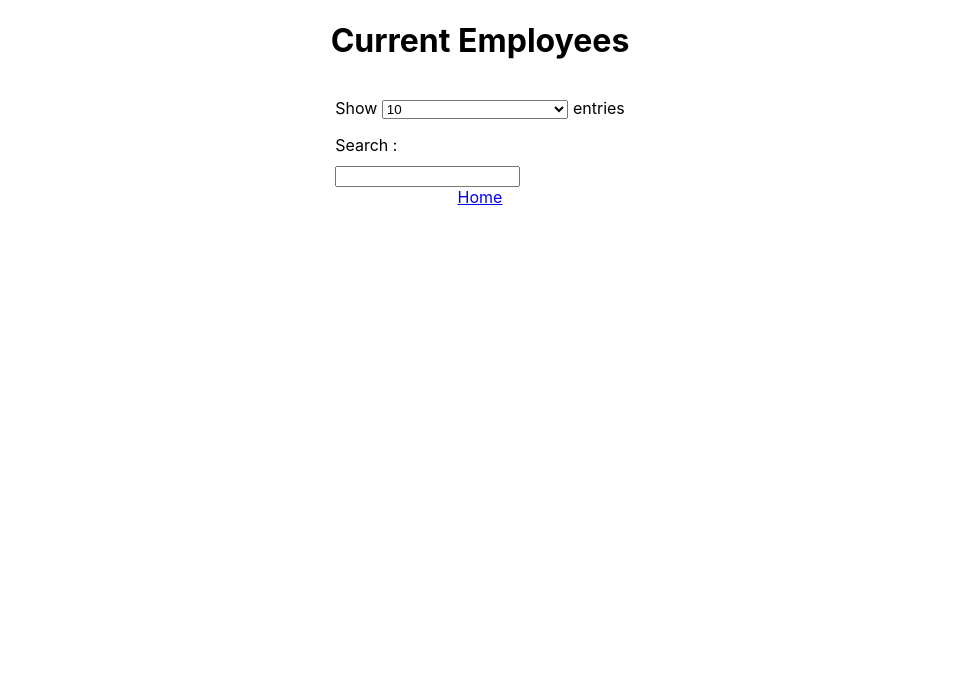
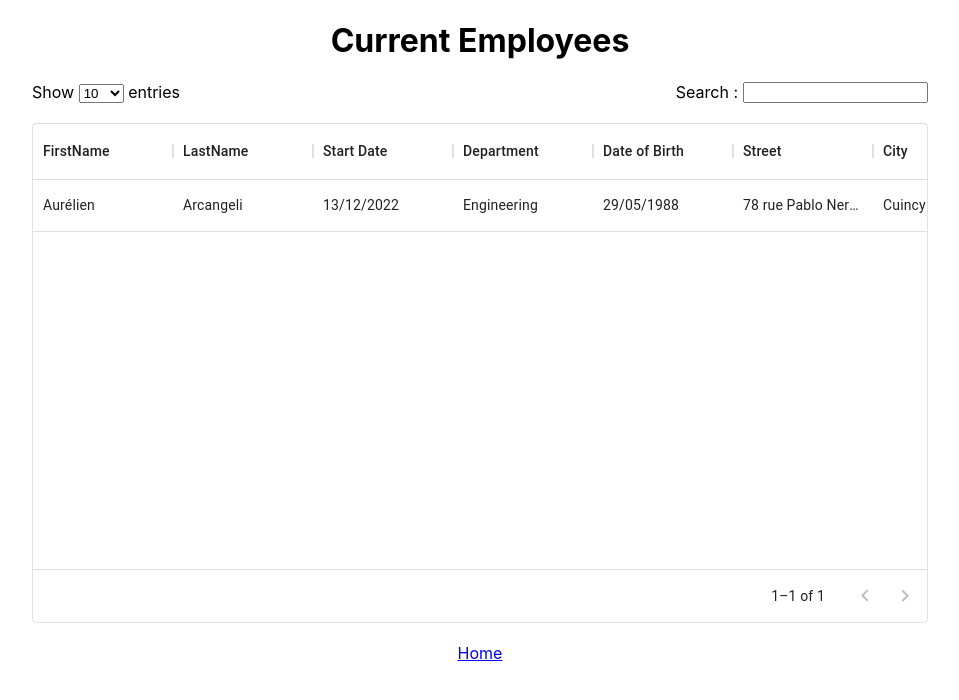
Before and after one commit to ArcangeliAurelien/Arcangeli_Aurelien_14_10122022, a React (Create React App) app: page /employees-list in a window 1280 px wide. Shown: the top 700 px of the page, without its empty margins (160-1119 px from the left). Built offline with nearby package versions, Linux system fonts and the light colour scheme.

Commit message:
création du tableau des employés

```diff
--- a/package.json
+++ b/package.json
@@ -3,6 +3,9 @@
   "version": "0.1.0",
   "private": true,
   "dependencies": {
+    "@emotion/react": "^11.10.5",
+    "@emotion/styled": "^11.10.5",
+    "@mui/material": "^5.11.0",
     "@mui/x-data-grid": "^5.17.14",
     "@testing-library/jest-dom": "^5.16.5",
     "@testing-library/react": "^13.4.0",
--- a/src/components/FormCreateEmployee.jsx
+++ b/src/components/FormCreateEmployee.jsx
@@ -8,7 +8,7 @@ export default function FormCreateEmployee() {
     const [startDate, setStartDate] = useState(new Date())
 
     return (
-        <div>
+        <div className="form">
             <form>
                 <label htmlFor="first-name">First Name</label>
                 <input type="text" id="first-name" required />
--- /dev/null
+++ b/src/components/TableEmployees.jsx
@@ -0,0 +1,26 @@
+import React from 'react';
+import { DataGrid } from '@mui/x-data-grid';
+
+const rows = [
+  { id: 1, FirstName: "Aurélien", LastName: "Arcangeli", StartDate: "13/12/2022", Department: "Engineering", DateOfBirth: "29/05/1988", Street: "78 rue Pablo Neruda", City: "Cuincy", State: "France", ZipCode: "59553" },
+]
+
+const columns = [
+  { field: 'FirstName', headerName: 'FirstName', width: 140 },
+  { field: 'LastName', headerName: 'LastName', width: 140 },
+  { field: 'StartDate', headerName: 'Start Date', width: 140 },
+  { field: 'Department', headerName: 'Department', width: 140 },
+  { field: 'DateOfBirth', headerName: 'Date of Birth', width: 140 },
+  { field: 'Street', headerName: 'Street', width: 140 },
+  { field: 'City', headerName: 'City', width: 140 },
+  { field: 'State', headerName: 'State', width: 140 },
+  { field: 'ZipCode', headerName: 'Zip Code', width: 140 },
+]
+
+export default function TableEmployees() {
+  return (
+    <div style={{ height: 500, width: '100%' }}>
+      <DataGrid rows={rows} columns={columns} rowsPerPageOptions={[]} />
+    </div>
+  )
+}
--- a/src/pages/EmployeesList.jsx
+++ b/src/pages/EmployeesList.jsx
@@ -1,12 +1,15 @@
 import React from "react";
 import { Link } from "react-router-dom";
+import TableEmployees from "../components/TableEmployees";
+import "../styles/EmployeesList.css"
 
 export default function EmployeesList() {
     return (
         <div id="employee-div" className="container">
             <h1>Current Employees</h1>
 
-            <div>
+            <div className="body">
+                <div className="search">
                     <label>
                         Show <select>
                             <option value="10">10</option>
@@ -16,10 +19,15 @@ export default function EmployeesList() {
                         </select> entries
                     </label>
 
+                    <div className="inputSearch">
                         <label>Search :</label>
                         <input type="search" />
+                    </div>
+                </div>
 
-                <section id="employee-table" className="display"></section>
+                <section id="employee-table" className="display">
+                    <TableEmployees />
+                </section>
             </div>
 
             <Link to={`/`}>Home</Link>
--- a/src/styles/App.css
+++ b/src/styles/App.css
@@ -12,7 +12,7 @@
   justify-content: center;
 }
 
-label {
+.form label {
   display: block;
   margin-top: 1rem;
   margin-bottom: 10px;
@@ -22,7 +22,7 @@ label {
   margin-top: 10px;
 }
 
-select {
+#state, #department {
   text-align: left;
   white-space: nowrap;
   width: 14em;
--- /dev/null
+++ b/src/styles/EmployeesList.css
@@ -0,0 +1,17 @@
+.body {
+    width: 70%;
+    margin-bottom: 20px;
+}
+
+.search {
+    display: flex;
+    justify-content: space-between;
+    margin-bottom: 20px;
+}
+
+.inputSearch {
+    display: flex;
+}
+.inputSearch label {
+    margin-right: 5px;
+}
```
Also changed, not shown: src/components/DataGrid.jsx (deleted, +0 -9 lines), 1 other file (tests, documents, lock files or other folders). Lines whose indentation alone changed are shown as unchanged.
